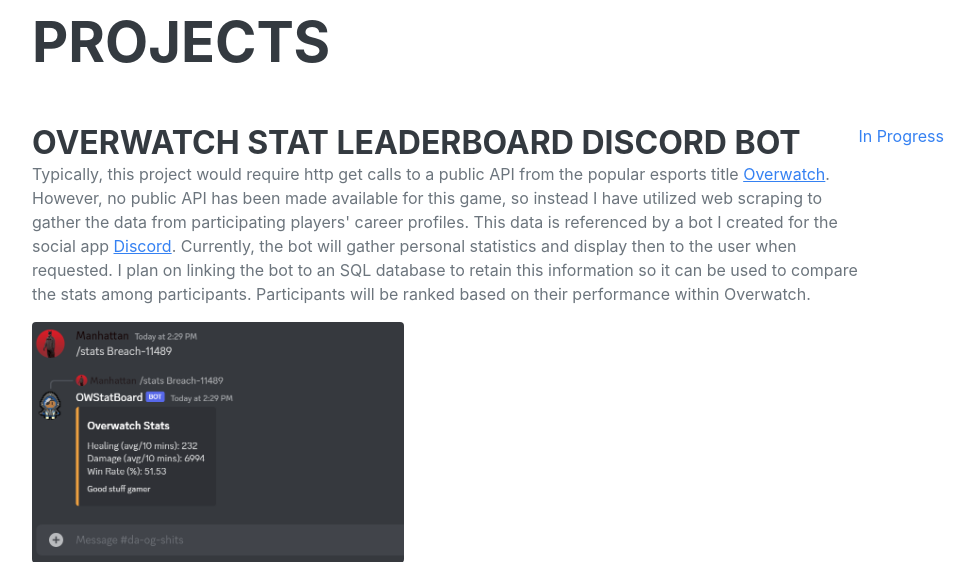
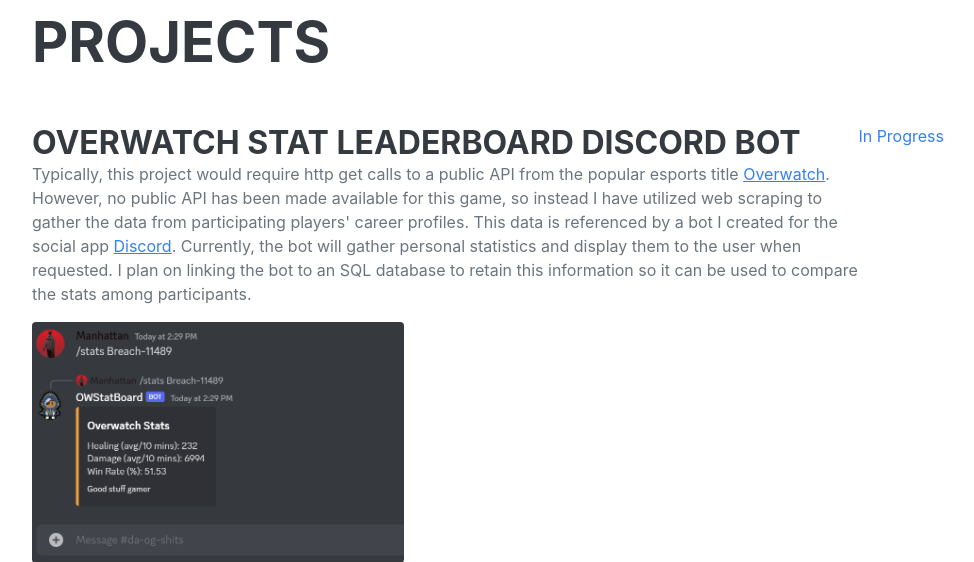
Before and after one commit to erayner305/flask_resume, a Flask app: page / in a window 1280 px wide. Shown: the part 887-1449 px from the top of the page, without its empty margins (288-1262 px from the left). Run offline with Flask 2, Linux system fonts and the light colour scheme; some libraries are stand-ins or nearby versions; some web fonts are replaced.

Commit message:
fixed typos in project description

```diff
--- a/templates/index.html
+++ b/templates/index.html
@@ -70,9 +70,9 @@
                             However, no public API has been made available for this game, so instead I have utilized web scraping
                             to gather the data from participating players' career profiles. This data is referenced by a bot I
                             created for the social app <a href="https://discord.com/" style = 'color:rgba(53, 129, 242)'>Discord</a>.
-                            Currently, the bot will gather personal statistics and display then to the user when requested. I plan on
+                            Currently, the bot will gather personal statistics and display them to the user when requested. I plan on
                             linking the bot to an SQL database to retain this information so it can be used to compare the stats among
-                            participants. Participants will be ranked based on their performance within Overwatch.
+                            participants.
                             </p>
                             <img class="img-inline img-profile mx-auto mb-2" src="{{url_for('static', filename ='assets/img/overwatchstatboard.png')}}" alt="..." />
                         </div>
```
